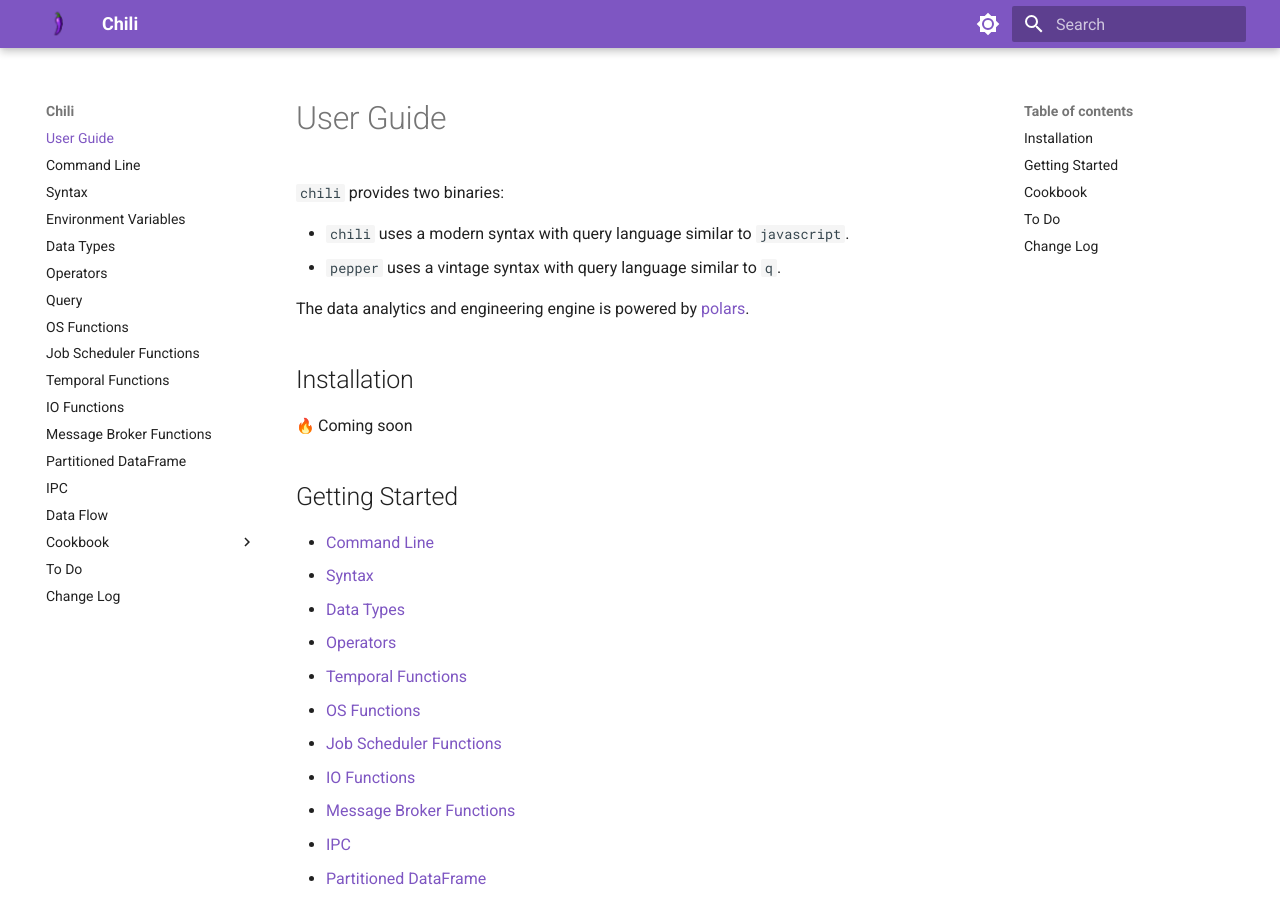
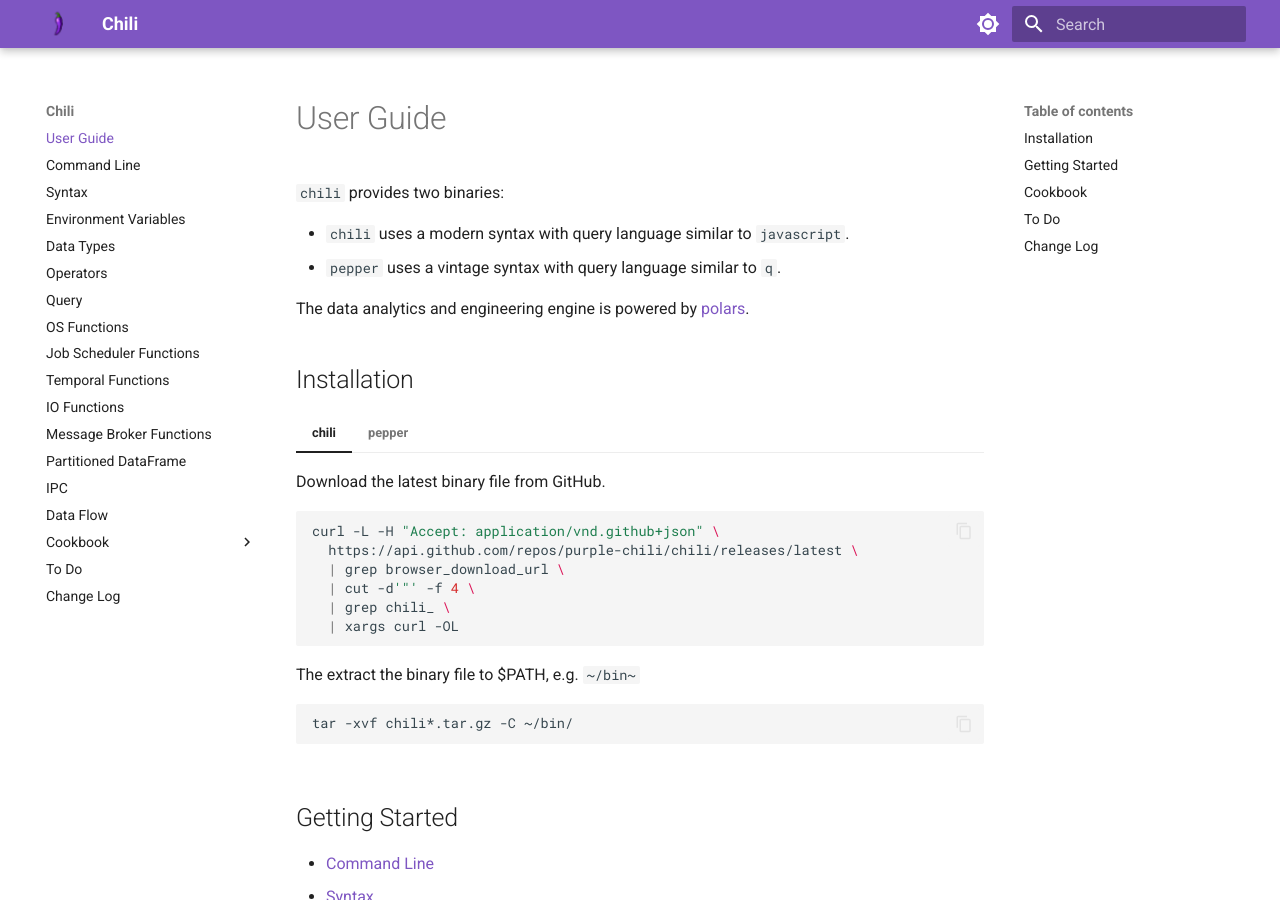
Before and after one commit to purple-chili/purple-chili.github.io, an MkDocs documentation site: the page built from docs/index.md, in a window 1280 px wide and 900 px high. Built offline with MkDocs 1.6.1 and Material for MkDocs 9.7.7, drawn with Linux system fonts in a browser that asks for light colours; emoji names are drawn with the system emoji font.

Commit message:
Update installation instructions in index.md to include detailed steps for downloading and extracting the latest binary files for both chili and pepper.

````diff
--- a/docs/index.md
+++ b/docs/index.md
@@ -9,7 +9,43 @@
 
 ## Installation
 
-:flame: Coming soon
+=== "chili"
+
+    Download the latest binary file from GitHub.
+
+    ```sh
+    curl -L -H "Accept: application/vnd.github+json" \
+      https://api.github.com/repos/purple-chili/chili/releases/latest \
+      | grep browser_download_url \
+      | cut -d'"' -f 4 \
+      | grep chili_ \
+      | xargs curl -OL
+    ```
+
+    The extract the binary file to $PATH, e.g. `~/bin~`
+
+    ```sh
+    tar -xvf chili*.tar.gz -C ~/bin/
+    ```
+
+=== "pepper"
+
+    Download the latest binary file from GitHub.
+
+    ```sh
+    curl -L -H "Accept: application/vnd.github+json" \
+      https://api.github.com/repos/purple-chili/chili/releases/latest \
+      | grep browser_download_url \
+      | cut -d'"' -f 4 \
+      | grep pepper_ \
+      | xargs curl -OL
+    ```
+
+    The extract the binary file to $PATH, e.g. `~/bin~`
+
+    ```sh
+    tar -xvf pepper*.tar.gz -C ~/bin/
+    ```
 
 ## Getting Started
 
````
